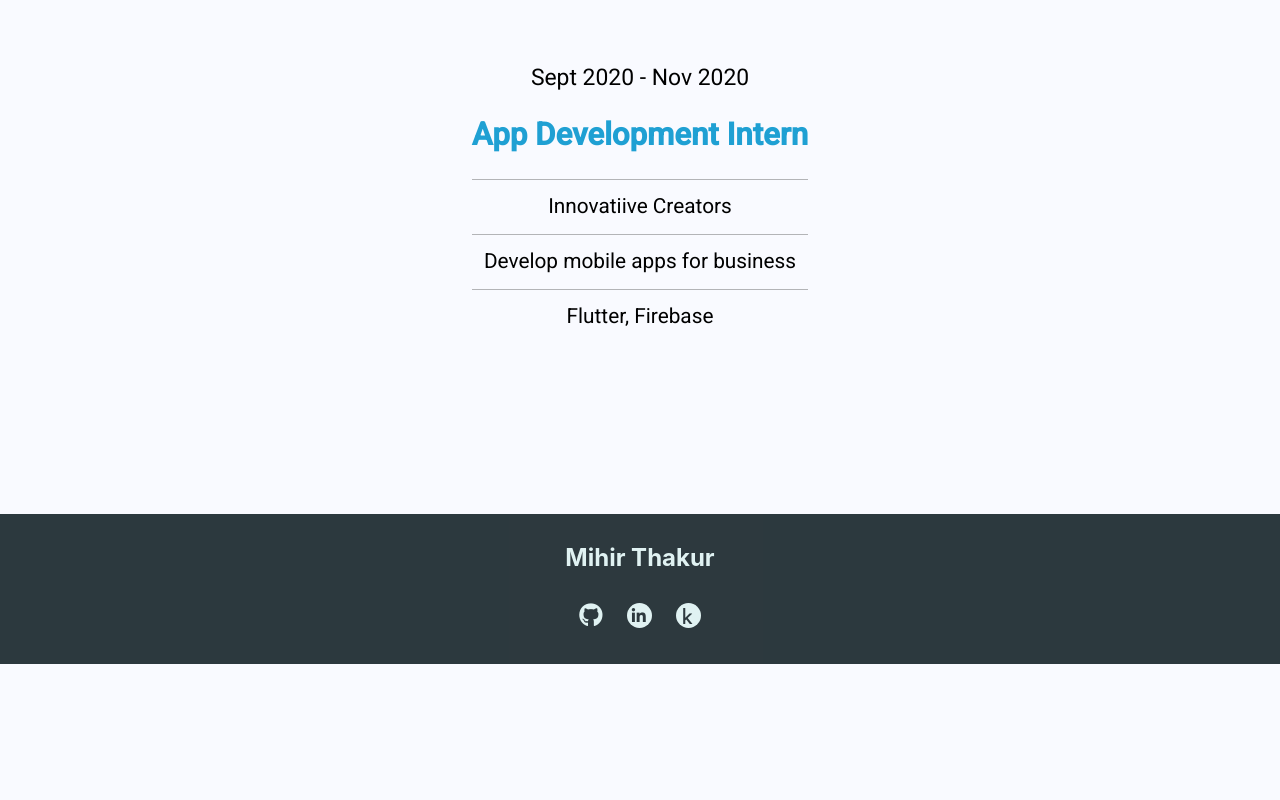
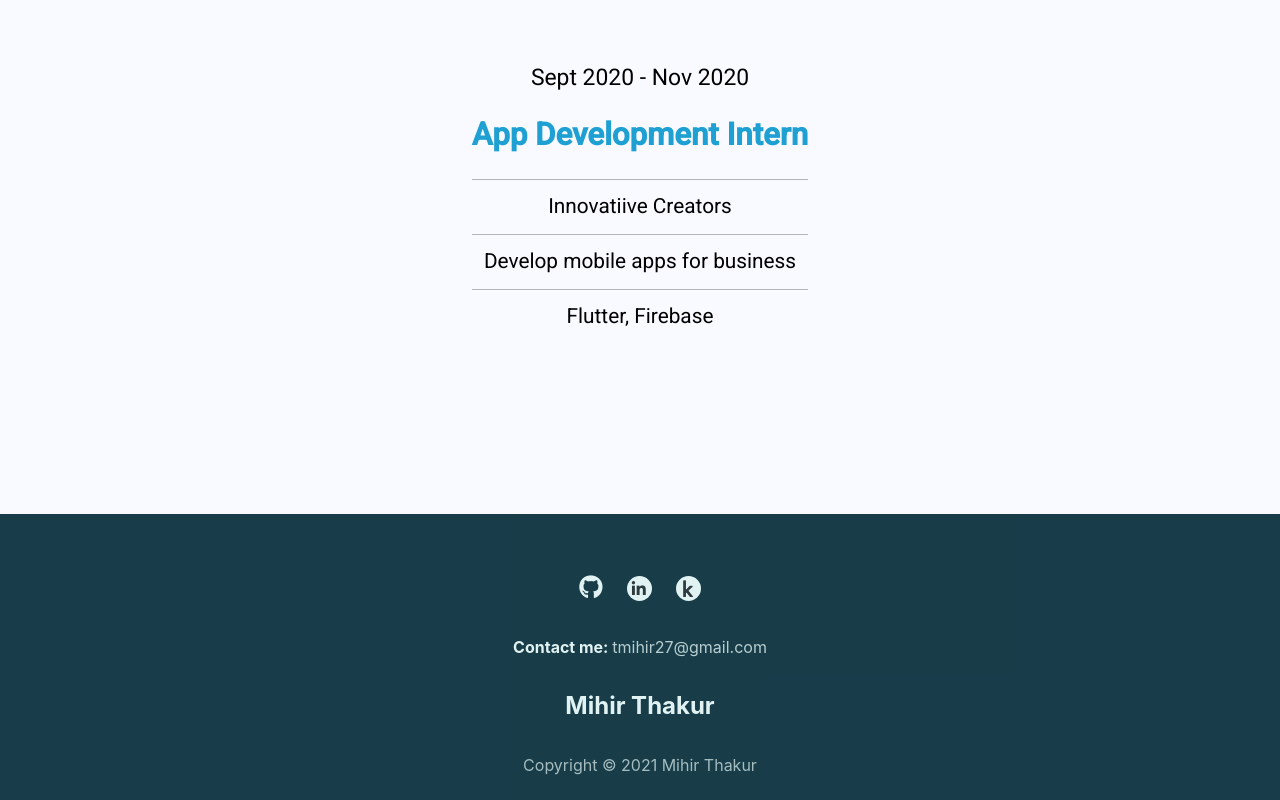
Before and after one commit to Mik-27/Portfolio_Website, a React (Create React App) app: page / in a window 1280 px wide. Shown: the part 4407-5207 px from the top of the page. Before the commit the page ends 5071 px from the top, so only its background shows below. Built offline with nearby package versions, Linux system fonts and the light colour scheme; a web font is replaced by a local one.

Commit message:
Updated Footer

```diff
--- a/src/components/footer/footer.css
+++ b/src/components/footer/footer.css
@@ -1,9 +1,9 @@
 footer {
     margin-top: 100px;
-    background-color: #17252a;
+    background-color: #002936;
     color: #def2f1;
     width: 100%;
-    height: 150px;
+    /* height: 150px; */
     opacity: 0.9;
 }
 
@@ -12,6 +12,7 @@ footer {
     flex-direction: column;
     align-items: center;
     padding: 10px;
+    padding-top: 50px;
 }
 
 .footer-header {
@@ -26,6 +27,7 @@ footer {
     flex-direction: row;
     align-items: center;
     justify-content: space-evenly;
+    margin-bottom: 10px;
 }
 
 .footer-links a {
@@ -44,6 +46,7 @@ footer {
 .github-link {
     font-size: 1.5rem;
     color: #def2f1;
+    /* border-radius: 50%; */
 }
 
 .linkedin-link, .kaggle-link {
@@ -63,4 +66,19 @@ footer {
     height: 15px;
     width: 15px;
     padding: 5px 3px 5px 7px;
+    font-weight: 600;
 }
+
+.footer-email a{
+    text-decoration: none;
+    color: #def2f1;
+    opacity: 0.8;
+}
+
+.footer-email a:hover {
+    text-decoration: underline;
+}
+
+.footer-copyright {
+    opacity: 0.7;
+}
--- a/src/components/footer/footer.js
+++ b/src/components/footer/footer.js
@@ -4,9 +4,6 @@ export default function Footer() {
 	return (
 		<footer>
 			<div className="footer-container">
-				<div className="footer-header">
-					<h2>Mihir Thakur</h2>
-				</div>
 				<div className="footer-links">
 					<a
 						className="github-link"
@@ -33,6 +30,18 @@ export default function Footer() {
 						<i className="fab fa-kaggle"></i>
 					</a>
 				</div>
+				<p className="footer-email">
+					<b>Contact me:&nbsp;</b>
+					<a href="mailto: tmihir27@gmail.com">tmihir27@gmail.com</a>
+				</p>
+
+				<div className="footer-header">
+					<br />
+					<h2>Mihir Thakur</h2>
+				</div>
+				<div className="footer-copyright">
+					<p>Copyright © 2021 Mihir Thakur</p>
+				</div>
 			</div>
 		</footer>
 	);
```
